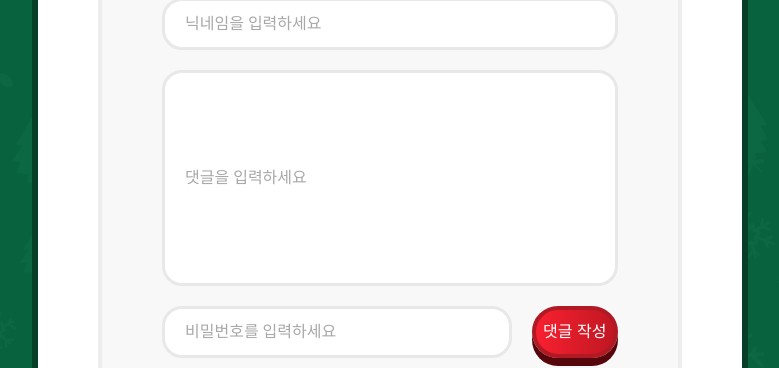
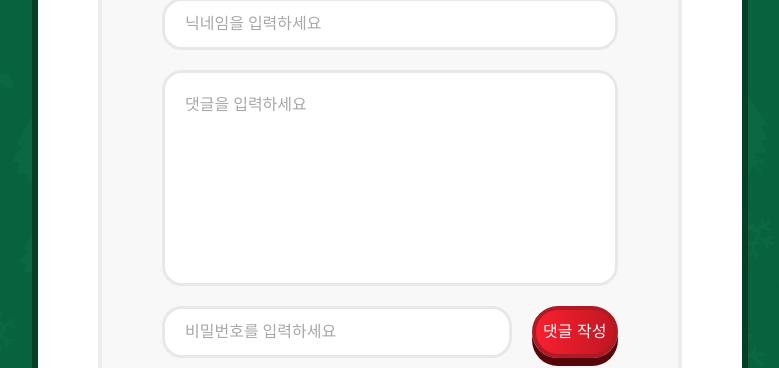
Before and after one commit to MBTImaker/MBTImaker-React-frontend, a React (Create React App) app: page /result in a window 1280 px wide. Shown: the part 4065-4433 px from the top of the page, without its empty margins (250-1029 px from the left). Built offline with nearby package versions, Linux system fonts and the light colour scheme; no server answers; a web font is replaced by a local one.

Commit message:
Fix: modal init

```diff
--- a/src/components/block-inner/block-inner.tsx
+++ b/src/components/block-inner/block-inner.tsx
@@ -5,14 +5,19 @@ import { Children } from "../../types";
 const StyledInnerBox = styled.div<{
   backgroundColor: string;
   borderWidth: string;
+  padding: number;
+  gap: number;
 }>`
   width: 100%;
+  height: 100%;
   background: ${(props) => props.backgroundColor};
   border: ${(props) => props.borderWidth} solid ${PALETTE.LIGHT_GRAY_030};
   border-radius: 32px;
   display: flex;
   flex-direction: column;
   align-items: center;
+  padding: ${(props) => props.padding}px;
+  gap: ${(props) => props.gap}px;
 
   @media screen and (max-width: ${(props) => props.theme.media.sm}px) {
     width: 100%;
@@ -26,14 +31,23 @@ type BlockInnerProps = {
   children: Children;
   backgroundColor?: string;
   borderWidth?: string;
+  padding?: number;
+  gap?: number;
 };
 
 export const BlockInner = ({
   children,
   backgroundColor = PALETTE.LIGHT_GRAY_020,
   borderWidth = "4px",
+  padding = 0,
+  gap = 0,
 }: BlockInnerProps) => (
-  <StyledInnerBox backgroundColor={backgroundColor} borderWidth={borderWidth}>
+  <StyledInnerBox
+    backgroundColor={backgroundColor}
+    borderWidth={borderWidth}
+    padding={padding}
+    gap={gap}
+  >
     {children}
   </StyledInnerBox>
 );
--- a/src/components/modal/modal.tsx
+++ b/src/components/modal/modal.tsx
@@ -1,30 +1,36 @@
-import React, { useEffect, useRef } from "react";
+import React, { useEffect, useRef, useState } from "react";
 import styled from "styled-components";
 import { PALETTE } from "../../styles/palette";
 import { BlockInner } from "../block-inner";
 import { ButtonRed } from "../button-red";
-import Select from "../select/select";
-import Textarea from "../textarea/textarea";
 import Report from "../../assets/images/text/report.png";
+import { Textarea } from "../textarea";
+import { Select } from "../select";
 
 const StyledContainer = styled.div<{ isModalActive: boolean }>`
   position: absolute;
+  bottom: -460%;
+  left: 50%;
+  transform: translate(-50%, -50%);
   display: ${(props) => (props.isModalActive ? "flex" : "none")};
   width: 100%;
   height: 100%;
   justify-content: center;
   align-items: center;
+  padding: 0 20px;
 `;
 
 const StyledBlock = styled.section`
   width: 100%;
-  max-width: 716px;
+  max-width: 604px;
   background-color: ${PALETTE.WHITE};
   border: 6px solid ${PALETTE.DARK_GREEN};
   border-radius: 40px;
   display: flex;
   flex-direction: column;
   align-items: center;
+  padding: 34px 32px 32px;
+  gap: 26px;
 `;
 
 const StyledTitle = styled.img<{ image: string }>`
@@ -54,11 +60,16 @@ export const Modal = ({
   handleModalActive,
 }: ModalProps) => {
   const modalRef = useRef(null);
+  const [description, setDescription] = useState<string>();
 
   const onClickOutside = (event: any) => {
     if (modalRef.current && !(modalRef.current as any).contains(event.target)) {
       return handleModalActive(false);
     }
+  };
+
+  const handleDescription = (contents: string) => {
+    setDescription(contents);
   };
 
   useEffect(() => {
@@ -72,9 +83,18 @@ export const Modal = ({
     <StyledContainer isModalActive={isModalActive}>
       <StyledBlock ref={modalRef}>
         <StyledTitle image={titleImage} />
-        <BlockInner backgroundColor={PALETTE.DARK_WHITE} borderWidth="2px">
-          <Select />
-          <Textarea></Textarea>
+        <BlockInner
+          backgroundColor={PALETTE.DARK_WHITE}
+          borderWidth="2px"
+          padding={32}
+          gap={18}
+        >
+          <Select isModalActive={isModalActive} />
+          <Textarea
+            height="216px"
+            placeholder="신고 내용을 적어주세요"
+            handleDescription={setDescription}
+          ></Textarea>
           <StyledButtonContainer>
             <ButtonRed content="제출"></ButtonRed>
             <ButtonRed content="제출"></ButtonRed>
--- a/src/components/select/select.tsx
+++ b/src/components/select/select.tsx
@@ -1,7 +1,9 @@
-import React, { useState } from "react";
+import React, { useEffect, useState } from "react";
 import styled from "styled-components";
 import { PALETTE } from "../../styles/palette";
 import DownArrow from "../../assets/images/arrow/down-arrow.svg";
+
+const DEAULT_TEXT = "유형 선택";
 
 const StyledContainer = styled.div`
   position: relative;
@@ -64,8 +66,12 @@ const StyledArrow = styled.img<{ isOpen: boolean }>`
   transform: ${(props) => (props.isOpen ? "rotate(0.5turn)" : "none")};
 `;
 
-export const Select = () => {
-  const [buttonText, setButtonText] = useState("유형 선택");
+type SelectProps = {
+  isModalActive: boolean;
+};
+
+export const Select = ({ isModalActive }: SelectProps) => {
+  const [buttonText, setButtonText] = useState(DEAULT_TEXT);
   const [isOpen, setIsOpen] = useState(false);
 
   const onSelectClick = () => {
@@ -74,9 +80,12 @@ export const Select = () => {
 
   const onTypeItemClick = (e: React.MouseEvent<HTMLLIElement, MouseEvent>) => {
     setIsOpen(false);
-    // setButtonText();
-    console.log(e.currentTarget.value);
+    setButtonText((e.target as Element).innerHTML);
   };
+
+  useEffect(() => {
+    if (!isModalActive) setButtonText(DEAULT_TEXT);
+  }, [isModalActive]);
 
   return (
     <StyledContainer>
--- a/src/pages/result/index.tsx
+++ b/src/pages/result/index.tsx
@@ -17,6 +17,7 @@ import { ShareKaKao } from "../../components/share-kakao";
 import { IconShare } from "../../components/icon-share";
 import { Comment } from "../../types";
 import { Pagination } from "../../components/pagination";
+import { Textarea } from "../../components/textarea";
 
 const StyledBoxContainer = styled.ul`
   width: 100%;
@@ -181,6 +182,7 @@ const Result = () => {
   const { userTestResult } = useContext(UserTestCode);
   const { savedComments, writeComment } = useComment();
   const [currentPageIndex, setCurrentPageIndex] = useState(1);
+  const [newComments, setNewComments] = useState<string>();
   const nameRef = useRef(null);
   const contentRef = useRef(null);
   const passwordRef = useRef(null);
@@ -299,11 +301,11 @@ const Result = () => {
               height="52px"
               placeholder="닉네임을 입력하세요"
             />
-            <Input
-              ref={contentRef}
+            <Textarea
               height="216px"
               placeholder="댓글을 입력하세요"
-            />
+              handleDescription={setNewComments}
+            ></Textarea>
             <StyledUserCommentWriteContainer>
               <Input
                 ref={passwordRef}
```
